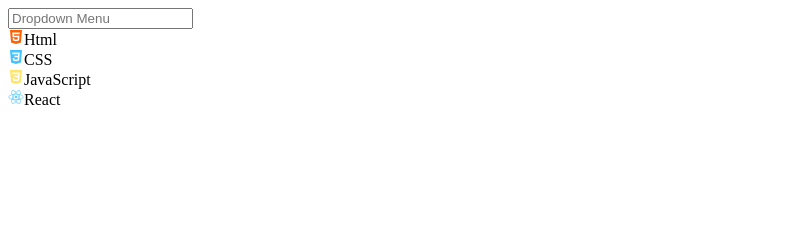
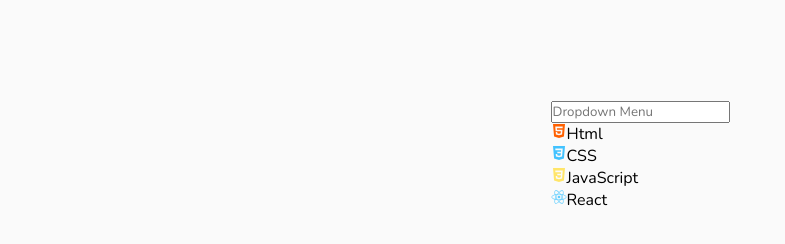
Before and after one commit to sultanarebaka/Select-Menu, a plain HTML site: page index.html in a window 1280 px wide. Shown: the whole page, without its empty margins (0-785 px from the left). Drawn offline with nearby package versions, Linux system fonts and the light colour scheme.

Commit message:
Add files via upload

```diff
--- a/index.html
+++ b/index.html
@@ -1,8 +1,11 @@
 <!DOCTYPE html>
 <html>
     <head>
+        <meta charset="UTF-8">
+        <meta http-equiv="X-UA-Compatible" content="IE=edge">
+        <meta name="viewport" content="width=device-width, initial-scale=1.0">
         <title>Dropdown Menu</title>
-        <link rel="stylesheet" type="style.css">
+        <link rel="stylesheet" href="style.css">
 
     </head>
     <body>
@@ -18,5 +21,6 @@
 
         <script type="module" src="https://unpkg.com/ionicons@7.1.0/dist/ionicons/ionicons.esm.js"></script>
         <script nomodule src="https://unpkg.com/ionicons@7.1.0/dist/ionicons/ionicons.js"></script>
+        <script src="main.js"></script>
     </body>
 </html>
--- a/style.css
+++ b/style.css
@@ -1,34 +1,43 @@
-@import url('https://fonts.googleapis.com/css2?family=Nunito:wght@300&family=Roboto:wght@300&display=swap');
+@import url('https://fonts.googleapis.com/css2?family=Nunito:wght@300&family=Roboto:wght@100;300&display=swap');
 
 *{
     margin:0;
     padding: 0;
-
-    font-family: 'poppins', sans-serif;
+    box-sizing: border-box;
+    font-family: 'Nunito', sans-serif;
 
 }
 body{
     display:flex;
     justify-content: center;
-    min-height: 100vh;
+    height: 100%;
+    width:100%;
     background: #fafafa;
 
 }
 .dropdown{
-    position: relative apt update
+    position: relative;
+    margin-top: 100px;
 
-    ;
-    margin-top: 100px;
-    width:300px;
-    height:50px;
 }
-.dropdown input {
+.dropdown::before{
     position: absolute;
-
+    right:20px;
+    top:15px;
+    z-index:10000;
+    width:8px;
+    height:8px;
+}
+dropdown > input {
+    position: absolute;
     top:0;
     left:0;
     width:100%;
     height:100%;
     cursor: pointer;
     background-color: #fff;
+    border:none;
+    outline:none;
+    padding: 12px 20px;
+    border-radius: 10px;
 }
```
